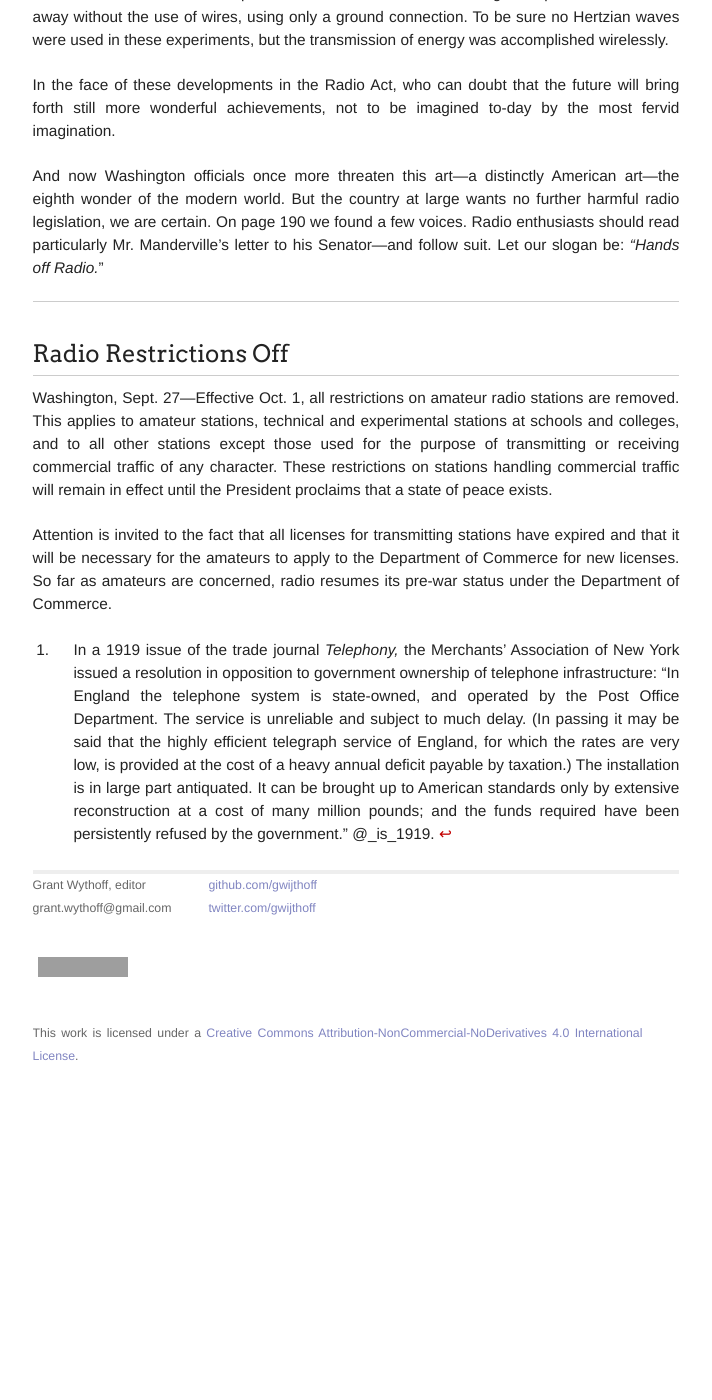
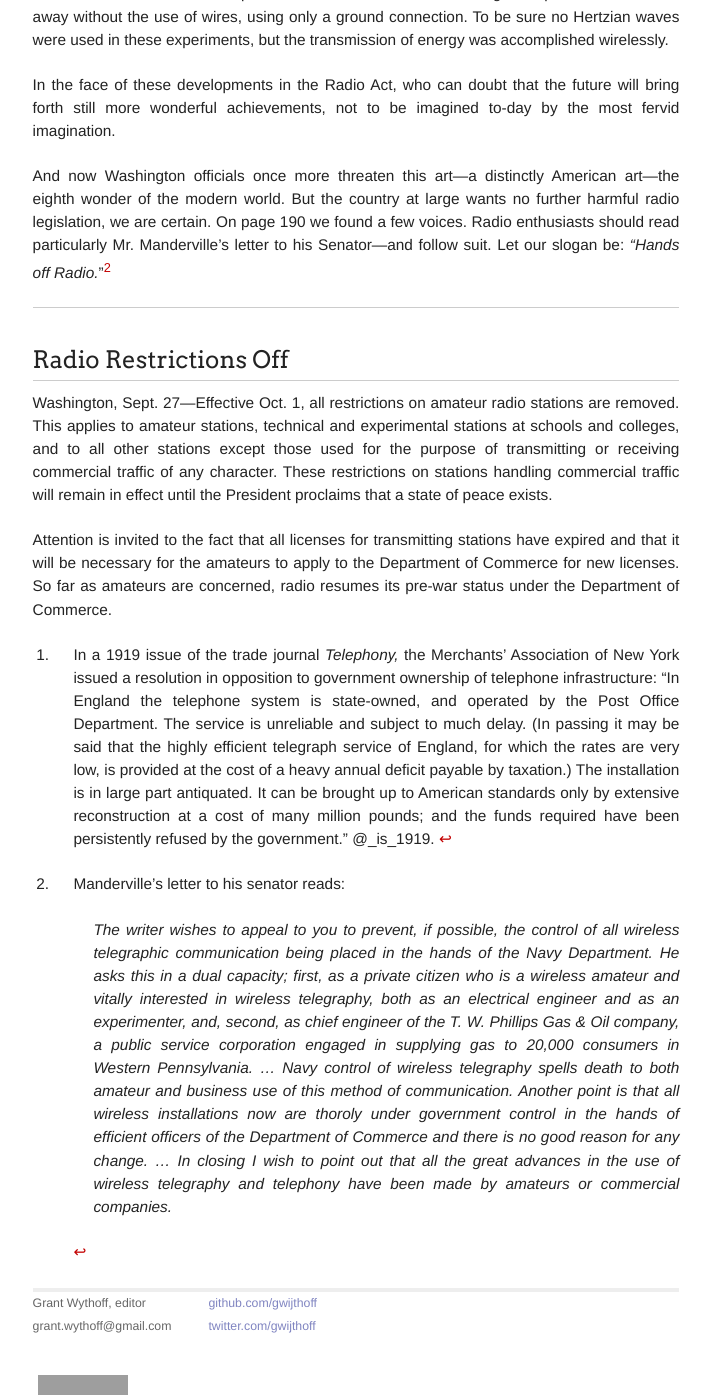
Before and after one commit to gwijthoff/perversity_of_things, a Jekyll site: the page built from 191910_future_of_radio.md, in a window 1280 px wide and 1400 px high, scrolled down 1498 px. Shown: the whole window, without its empty margins (259-971 px from the left). Built offline with Jekyll 4.4.1, drawn with Linux system fonts in a browser that asks for light colours; before the commit the page ends 2588 px from its top, so only the background shows below that; grey boxes are pictures that could not be loaded.

Commit message:
note adds

```diff
--- a/191910_future_of_radio.md
+++ b/191910_future_of_radio.md
@@ -45,3 +45,7 @@ Washington, Sept. 27---Effective Oct. 1, all restrictions on amateur radio stati
 Attention is invited to the fact that all licenses for transmitting stations have expired and that it will be necessary for the amateurs to apply to the Department of Commerce for new licenses.  So far as amateurs are concerned, radio resumes its pre-war status under the Department of Commerce.
 
 [^owd]: In a 1919 issue of the trade journal *Telephony,* the Merchants' Association of New York issued a resolution in opposition to government ownership of telephone infrastructure: "In England the telephone system is state-owned, and operated by the Post Office Department. The service is unreliable and subject to much delay. (In passing it may be said that the highly efficient telegraph service of England, for which the rates are very low, is provided at the cost of a heavy annual deficit payable by taxation.)  The installation is in large part antiquated.  It can be brought up to American standards only by extensive reconstruction at a cost of many million pounds; and the funds required have been persistently refused by the government." @_is_1919.
+
+[^mndr]: Manderville's letter to his senator reads:
+
+    >  The writer wishes to appeal to you to prevent, if possible, the control of all wireless telegraphic communication being placed in the hands of the Navy Department.  He asks this in a dual capacity; first, as a private citizen who is a wireless amateur and vitally interested in wireless telegraphy, both as an electrical engineer and as an experimenter, and, second, as chief engineer of the T. W. Phillips Gas & Oil company, a public service corporation engaged in supplying gas to 20,000 consumers in Western Pennsylvania. …  Navy control of wireless telegraphy spells death to both amateur and business use of this method of communication.  Another point is that all wireless installations now are thoroly under government control in the hands of efficient officers of the Department of Commerce and there is no good reason for any change. … In closing I wish to point out that all the great advances in the use of wireless telegraphy and telephony have been made by amateurs or commercial companies.
```
Also changed, not shown: other parts of 191910_future_of_radio.md (+1 -1 lines).
